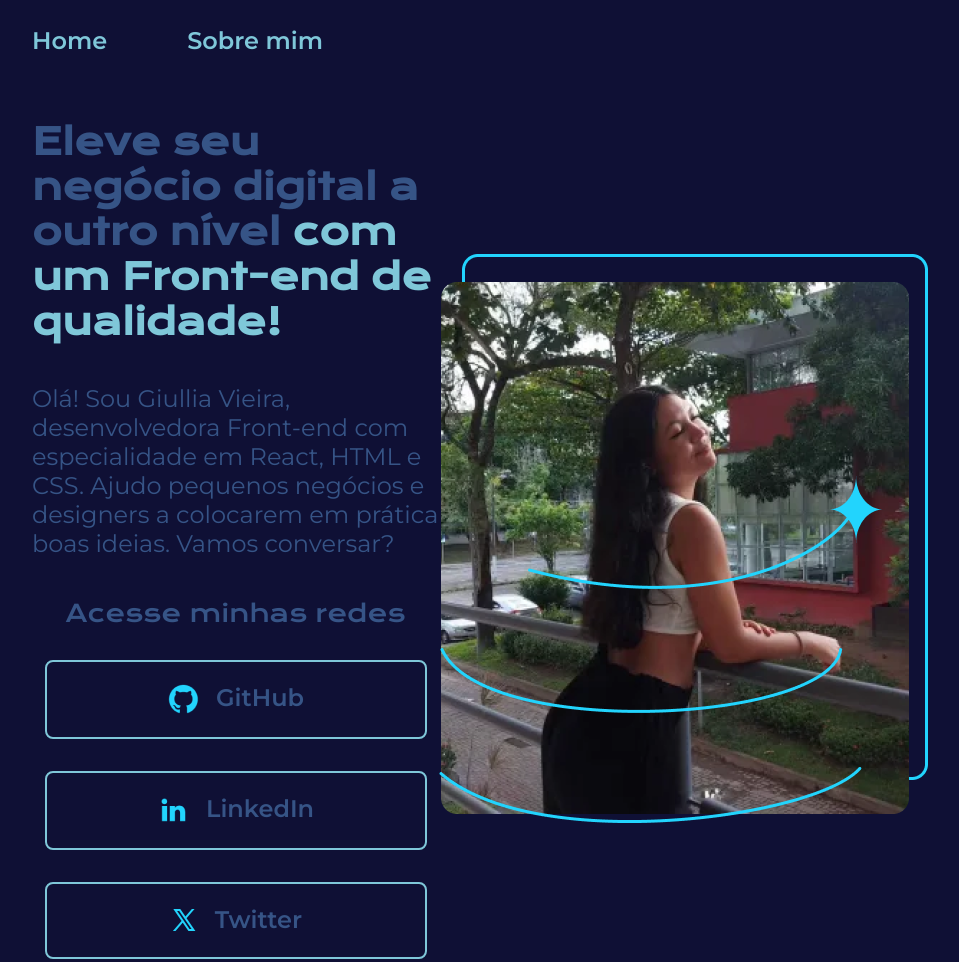
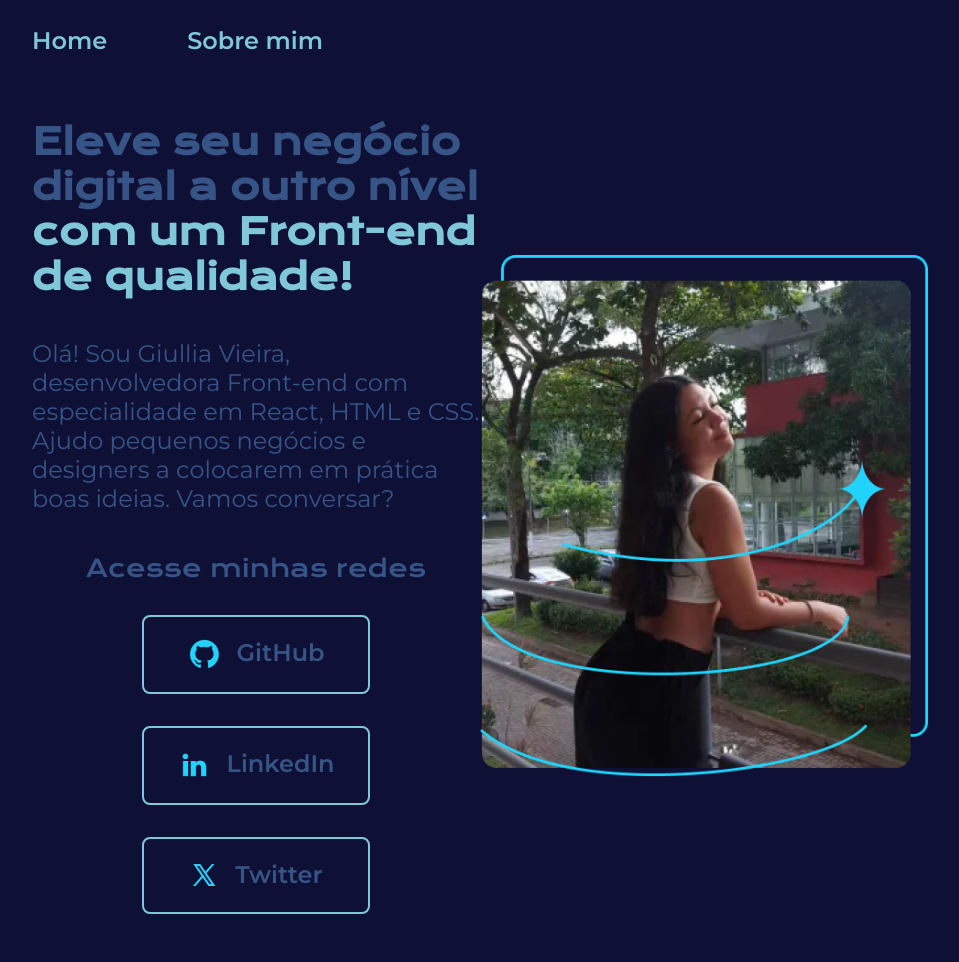
Before and after one commit to VieiraGiullia/portf-lio-HTML-CSS, a plain HTML site: page index.html in a window 1280 px wide. Shown: the top 962 px of the page, without its empty margins (160-1119 px from the left). Drawn offline with nearby package versions, Linux system fonts and the light colour scheme.

Commit message:
unidade porcentagem

```diff
--- a/index.html
+++ b/index.html
@@ -25,7 +25,7 @@
                 <a class="al_link" href="https://github.com/VieiraGiullia"> <img src="./assets/twitter-novo.png" alt="logo do twitter">Twitter</a>
             </div>
         </section>
-        <img src="/assets/Imagem.png" alt="foto da Giullia em uma varanda, com o fundo de arvores, no C.In">
+        <img class="a_img" src="/assets/Imagem.png" alt="foto da Giullia em uma varanda, com o fundo de arvores, no C.In">
     </main>
     <footer class="rodape">
         <p>desenvolvido por Giullia</p>
--- a/styles/style.css
+++ b/styles/style.css
@@ -49,7 +49,7 @@ header {
 }
 
 .a_conteudo {
-    width: 615px;
+    width: 50%;
     display: flex;
     flex-direction: column;
     gap: 40px;
@@ -89,7 +89,7 @@ strong {
     justify-content: center;
     gap: 16px;
     border: 2px solid var(--cor-terciaria);
-    width: 378px;
+    width: 50%;
     text-align: center;
     border-radius: 8px;
     font-size: 1.5rem;
@@ -104,6 +104,10 @@ strong {
     background-color: var(--cor-hover);
 }
 
+.a_img {
+    width: 50%;
+}
+
 .rodape {
     padding: 24px;
     color: var(--cor-primaria);
```
